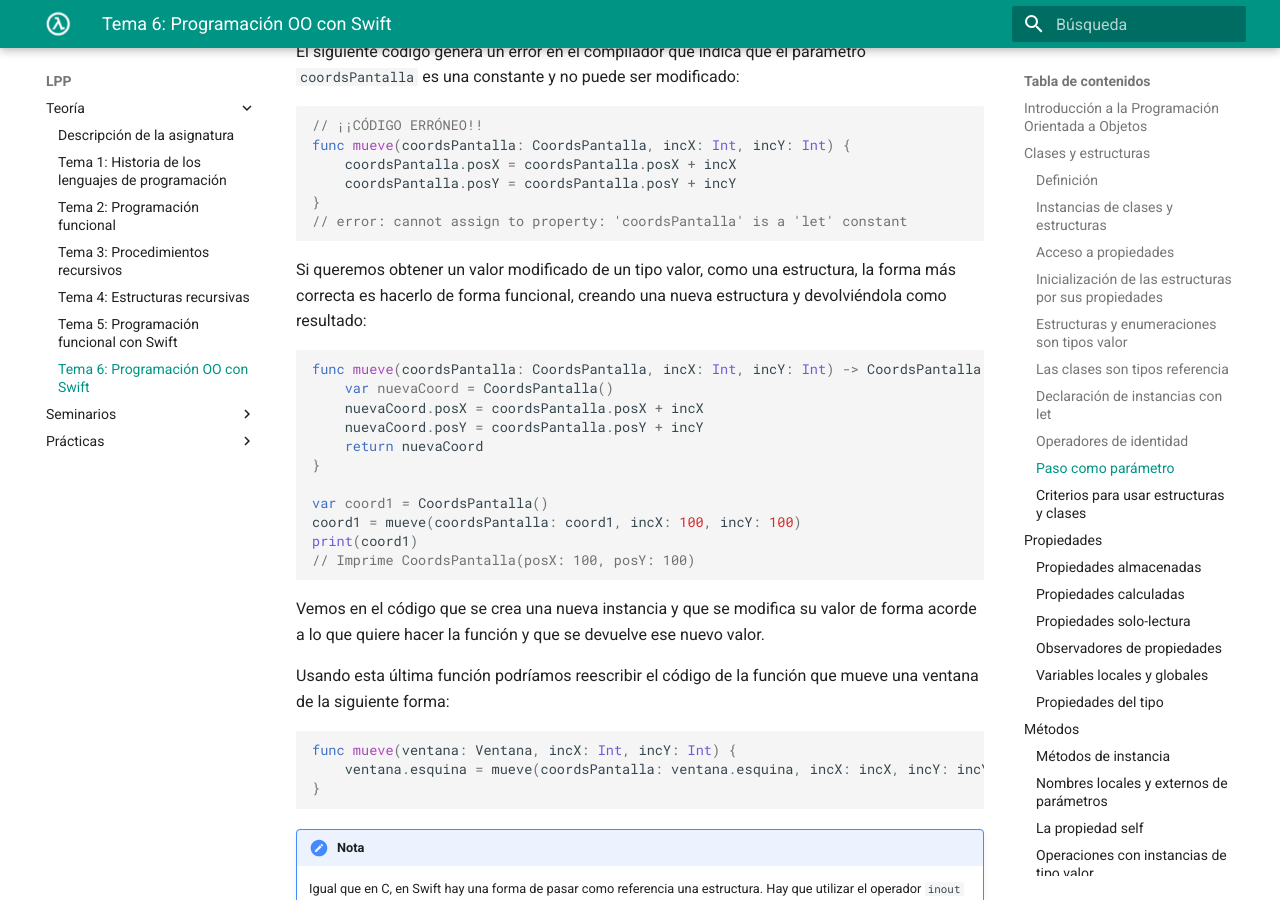
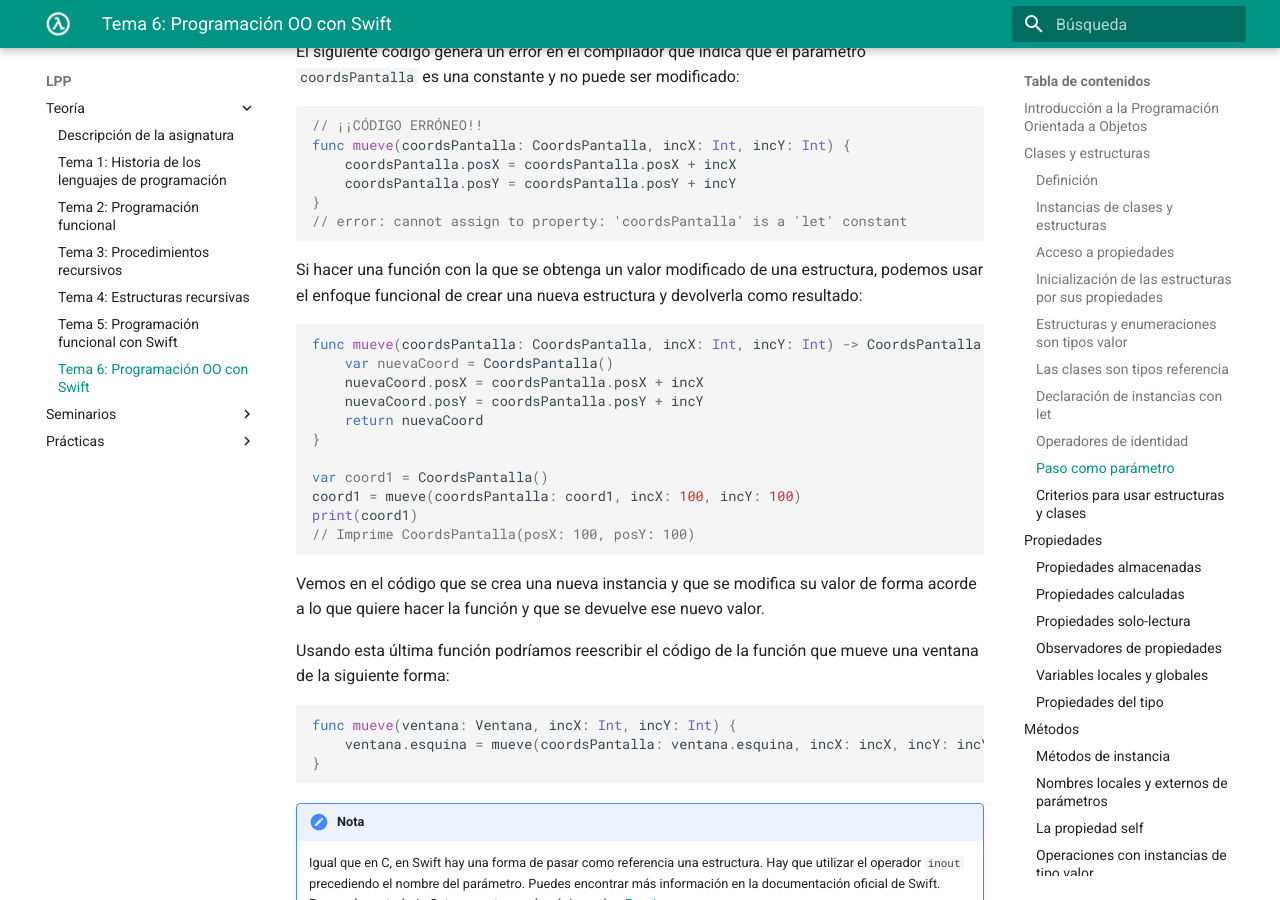
Before and after one commit to domingogallardo/apuntes-lpp, an MkDocs documentation site: the page built from docs/teoria/tema06-programacion-orientada-objetos-swift/tema06-programacion-orientada-objetos-swift.md, in a window 1280 px wide and 900 px high, scrolled down 8474 px. Built offline with MkDocs 1.6.1 and Material for MkDocs 9.7.7, drawn with Linux system fonts in a browser that asks for light colours.

Commit message:
Corrección

````diff
--- a/docs/teoria/tema06-programacion-orientada-objetos-swift/tema06-programacion-orientada-objetos-swift.md
+++ b/docs/teoria/tema06-programacion-orientada-objetos-swift/tema06-programacion-orientada-objetos-swift.md
@@ -562,9 +562,9 @@ func mueve(coordsPantalla: CoordsPantalla, incX: Int, incY: Int) {
 // error: cannot assign to property: 'coordsPantalla' is a 'let' constant
 ```
 
-Si queremos obtener un valor modificado de un tipo valor, como una
-estructura, la forma más correcta es hacerlo de forma funcional,
-creando una nueva estructura y devolviéndola como resultado:
+Si hacer una función con la que se obtenga un valor modificado de una
+estructura, podemos usar el enfoque funcional de crear una nueva
+estructura y devolverla como resultado:
 
 ```swift
 func mueve(coordsPantalla: CoordsPantalla, incX: Int, incY: Int) -> CoordsPantalla {
````
